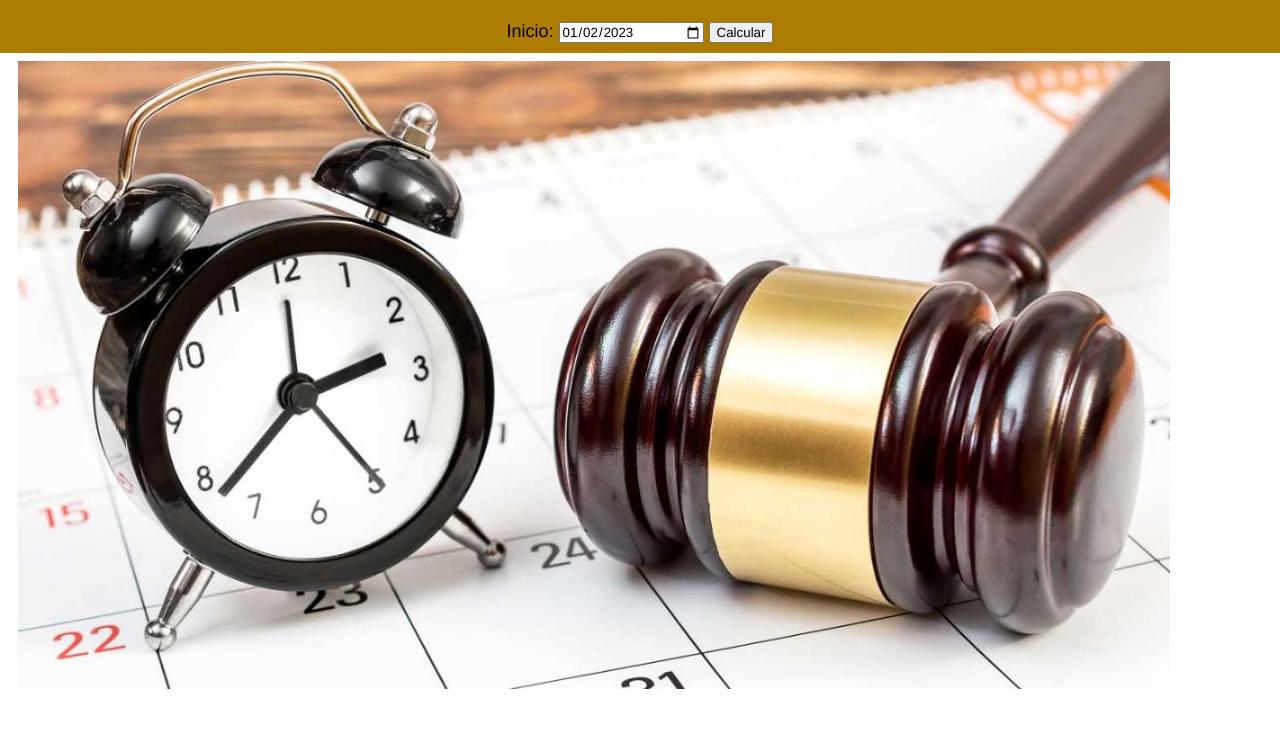
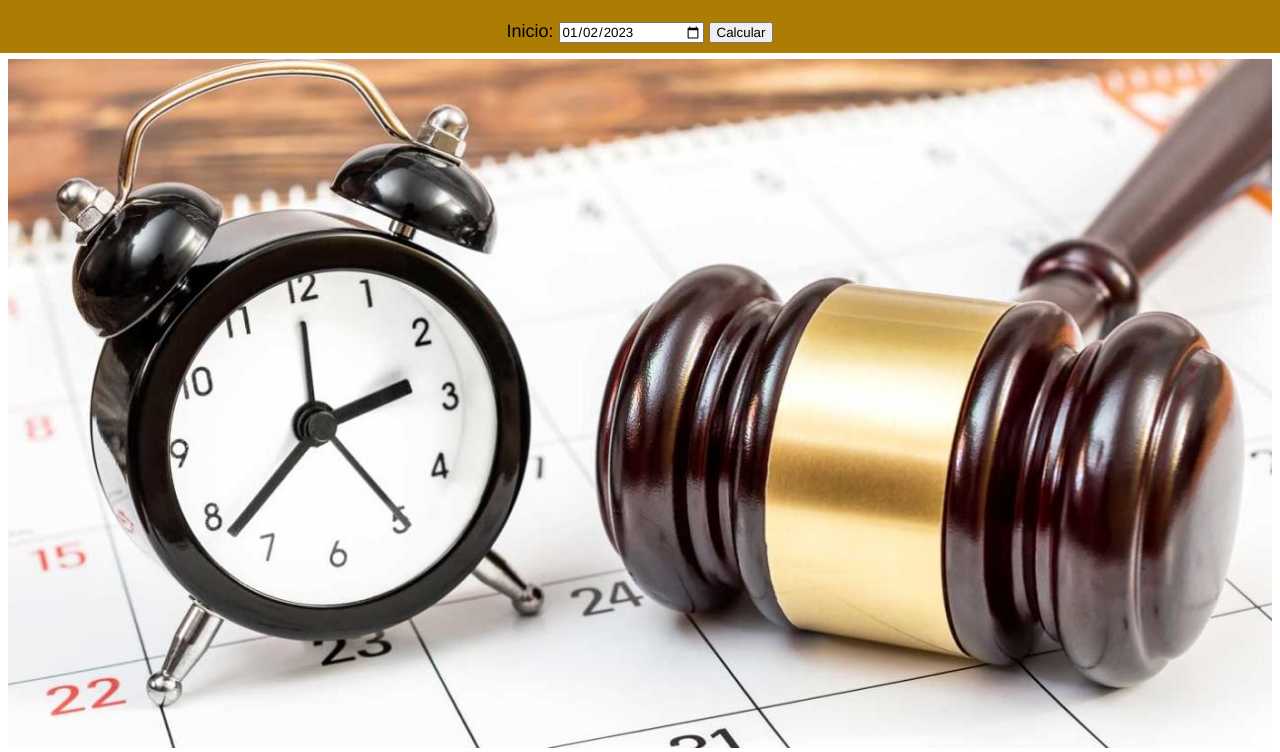
Before and after one commit to Nippur3319/plazospp, a plain HTML site: page index.html in a window 1280 px wide. Shown: the part 69-821 px from the top of the page. Before the commit the page ends 800 px from the top, so only its background shows below. Drawn offline with nearby package versions, Linux system fonts and the light colour scheme.

Commit message:
estilo ajustado

```diff
--- a/styles.css
+++ b/styles.css
@@ -22,16 +22,18 @@
 }
 
 #ulListado {
-  position: absolute;
+  position: relative;
   top: 120px;
-  padding: 10px;
-  width: 90%;
+  margin: 0px;
+  padding: 0px;
+  width: 100%;
   text-align: center;
   /* font-size: small;*/
 }
 
 #ulListado li {
   list-style: none;
+  margin: 0px;
   padding: 10px 0 10px 0;
   border-bottom: 1px solid #000;
 }
```
